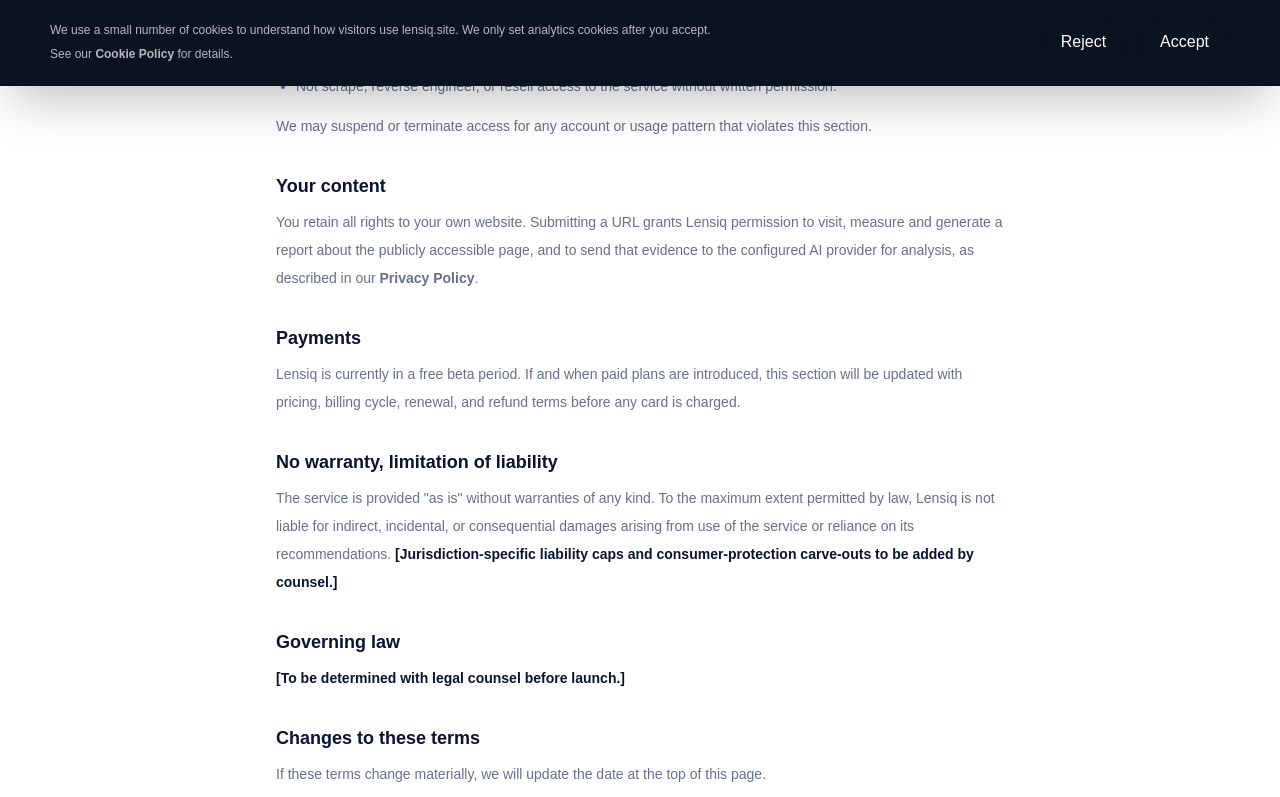
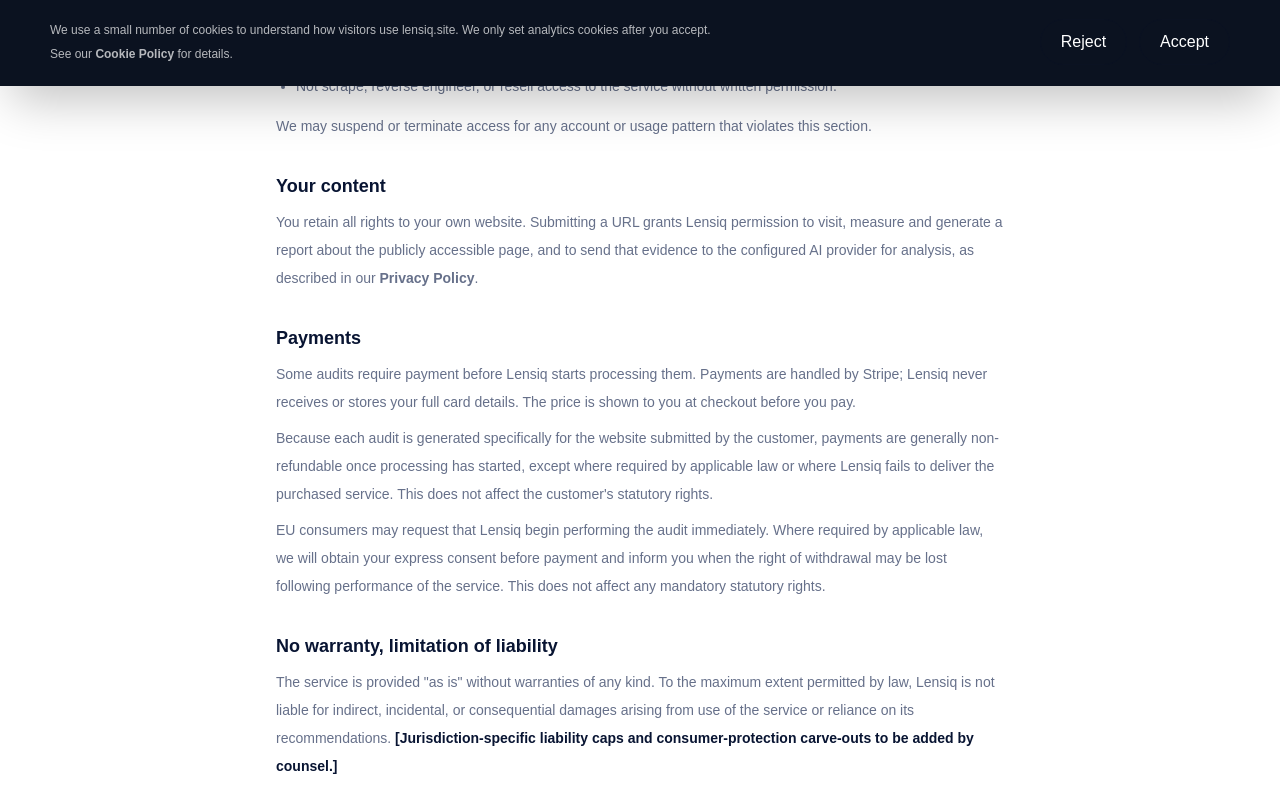
Before and after one commit to Fosforonero/studious-octo-computing-machine, a Next.js app: page /terms in a window 1280 px wide. Shown: the part 714-1511 px from the top of the page. Built offline with nearby package versions, Linux system fonts and the light colour scheme; no server answers.

Commit message:
Rewrite Payments section with exact refund and EU withdrawal-right text

```diff
--- a/src/app/terms/page.tsx
+++ b/src/app/terms/page.tsx
@@ -20,7 +20,7 @@ export default function TermsPage() {
         <span className="eyebrow">Terms</span>
         <h1 className="display mt-8 text-7xl">The plain-language version.</h1>
         <p className="mt-6 text-xs font-bold uppercase tracking-wide text-amber-700">
-          Draft for MVP validation, last updated 2026-07-08. Not yet reviewed by legal counsel — in particular the
+          Draft for MVP validation, last updated 2026-07-10. Not yet reviewed by legal counsel — in particular the
           governing law, liability and payment sections need a lawyer&apos;s input before Lensiq accepts payments or
           onboards customers outside a beta/testing capacity.
         </p>
@@ -60,8 +60,21 @@ export default function TermsPage() {
           <section>
             <h2 className="text-lg font-bold text-foreground">Payments</h2>
             <p className="mt-2">
-              Lensiq is currently in a free beta period. If and when paid plans are introduced, this section will be
-              updated with pricing, billing cycle, renewal, and refund terms before any card is charged.
+              Some audits require payment before Lensiq starts processing them. Payments are handled by Stripe;
+              Lensiq never receives or stores your full card details. The price is shown to you at checkout before
+              you pay.
+            </p>
+            <p className="mt-2">
+              Because each audit is generated specifically for the website submitted by the customer, payments are
+              generally non-refundable once processing has started, except where required by applicable law or
+              where Lensiq fails to deliver the purchased service. This does not affect the customer&apos;s
+              statutory rights.
+            </p>
+            <p className="mt-2">
+              EU consumers may request that Lensiq begin performing the audit immediately. Where required by
+              applicable law, we will obtain your express consent before payment and inform you when the right of
+              withdrawal may be lost following performance of the service. This does not affect any mandatory
+              statutory rights.
             </p>
           </section>
 
```
